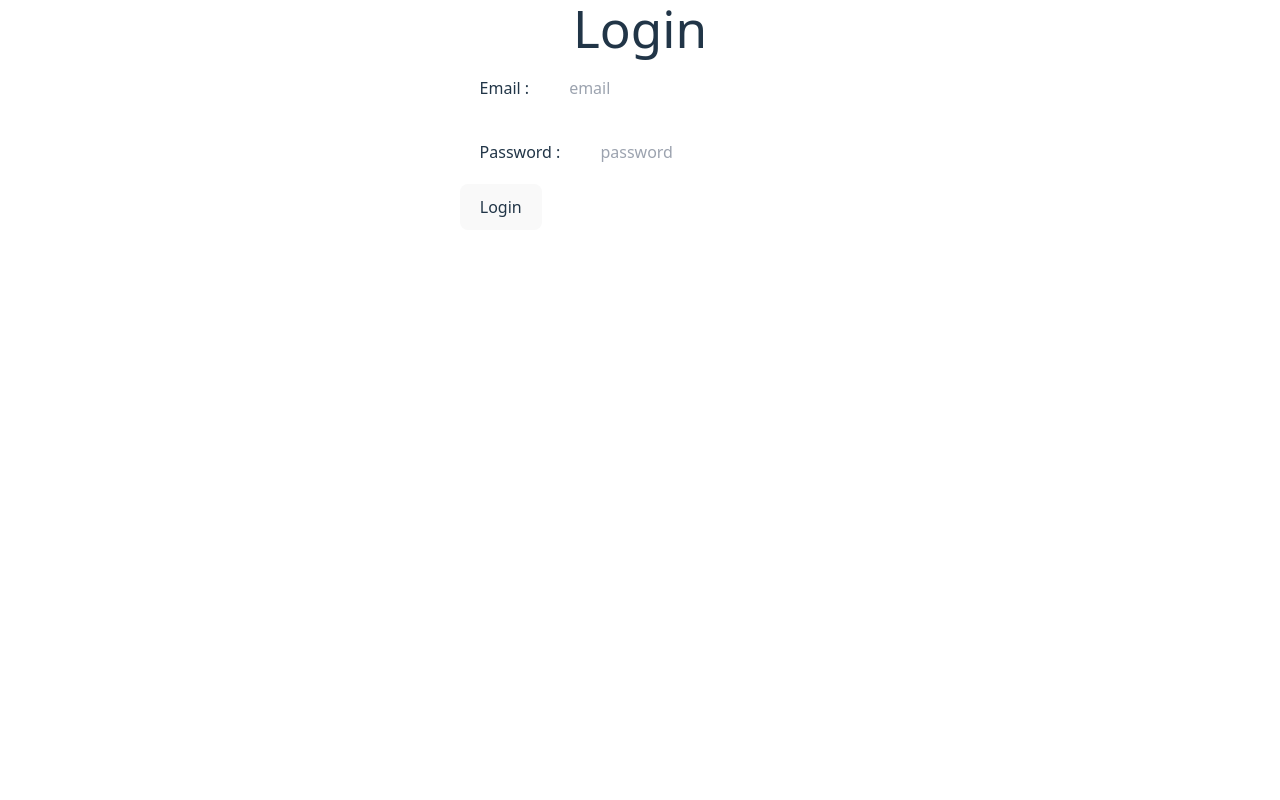
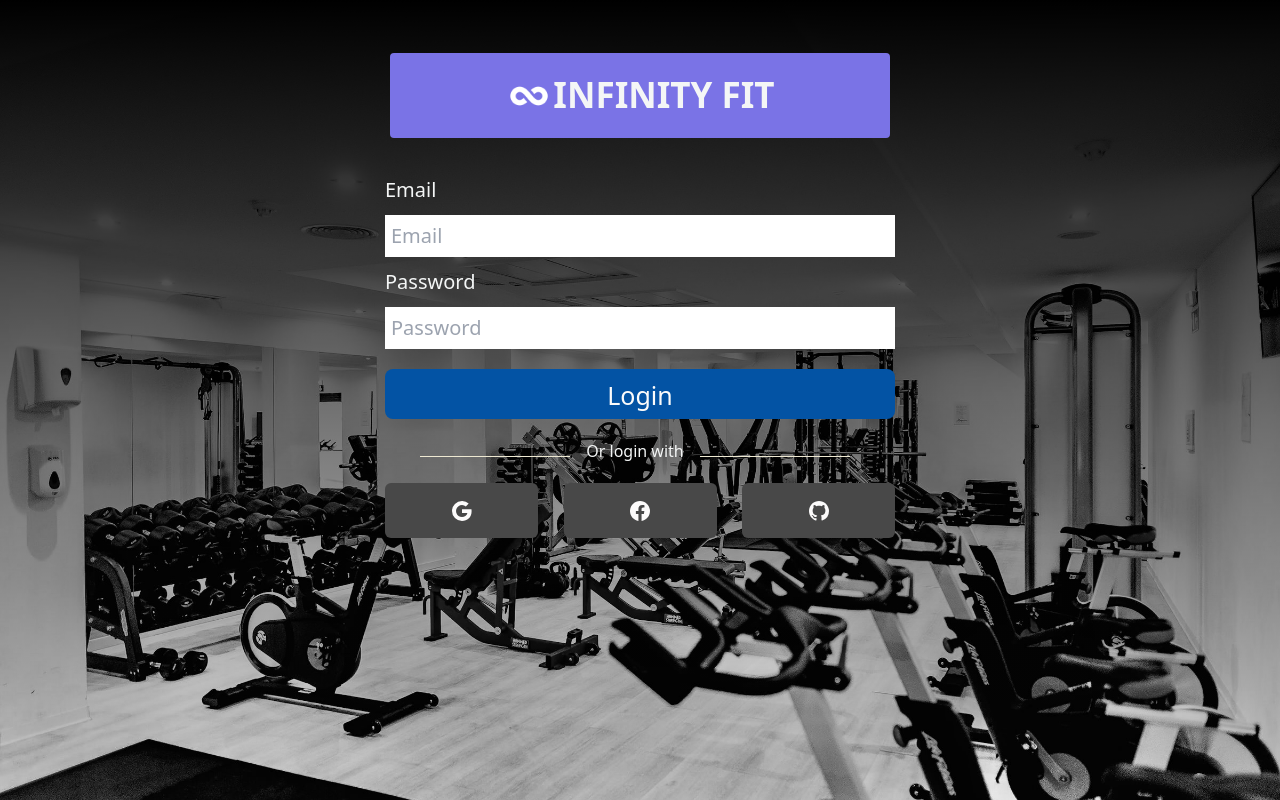
Before and after one commit to JSD5-InfinityFit/front-end-dev, a React (Vite) app: page /login in a window 1280 px wide. Built offline with nearby package versions, Linux system fonts and the light colour scheme.

Commit message:
finished create style register and login pages

```diff
--- a/package.json
+++ b/package.json
@@ -16,10 +16,12 @@
     "@mui/material": "^5.14.9",
     "@mui/x-date-pickers": "^6.14.0",
     "axios": "^1.5.0",
+    "bootstrap-icons": "^1.11.1",
     "cors": "^2.8.5",
     "dayjs": "^1.11.9",
     "react": "^18.2.0",
     "react-dom": "^18.2.0",
+    "react-icons": "^4.11.0",
     "react-router-dom": "^6.16.0",
     "react-toastify": "^9.1.3",
     "reactjs-popup": "^2.0.6"
--- a/src/pages/LoginPage.jsx
+++ b/src/pages/LoginPage.jsx
@@ -1,51 +1,116 @@
-
+import inifityLogo from "../assets/icons/infinity.png";
 import { useState } from "react";
-
+import { NavLink, useNavigate } from 'react-router-dom';
 
 function LoginPage() {
   const [email, setEmail] = useState();
   const [error, setError] = useState('')
   const [password, setPassword] = useState();
 
-
+  const onSubmit = (e) => {
+    e.preventDefault()
+    const auth = getAuth();
+    createUserWithEmailAndPassword(auth, email, password)
+        .then((userCredential) => {
+            // Signed in
+            updateProfile(auth.currentUser, {
+                displayName: e.userName, photoURL: "https://cdn0.iconfinder.com/data/icons/communication-456/24/account_profile_user_contact_person_avatar_placeholder-512.png"
+            })
+            const user = userCredential.user;
+            console.log(user);
+        })
+        .catch((error) => {
+            const errorCode = error.code;
+            const errorMessage = error.message;
+            console.log(errorCode, errorMessage);
+            // ..
+        });
+}
 
   return (
-    <div>
-      <h1>Login</h1>
-      <label>Email :</label>
-      <input
-        type="text"
-        placeholder="email"
-        value={email}
-        onChange={(ev) => setEmail(ev.target.value)}
-      />
-      <br></br>
-      <label >Password :</label>
-      <input
-        type="password"
-        placeholder="password"
-        value={password}
-        onChange={(ev) => setPassword(ev.target.value)}
-      />
-      <br></br>
-      <button onClick={()=> {signInWithEmailAndPassword(auth, email, password).catch((error) => {
-          const errorCode = error.code;
-          const errorMessage = error.message;
-			setError(error.message)
-          console.log(errorCode)
-          console.log(errorMessage)
+    <main className='center-top pt-12'>
+        <section className=''>
 
-        });
+            <div className='card'>
+                <div className='box-logo'>
+                    <h1 ><img
+                        src={inifityLogo}
+                        className="h-12 "
+                        alt="Infinity Fit Logo" />
+                        INFINITY FIT </h1>
+                </div>
+                <form >
+                    <div className='formtype pt-8'>
+                        <label htmlFor="email-address">
+                            Email
+                        </label> <br></br>
+                        <input
+                            type="email"
+                            label="Email address"
+                            value={email}
+                            onChange={(e) => setEmail(e.target.value)}
+                            required
+                            placeholder="Email"
+                        />
+                    </div>
 
-      }}>Login</button>
+                    <div className='formtype'>
+                        <label htmlFor="password">
+                            Password
+                        </label> <br></br>
+                        <input
+                            type="password"
+                            label="Create password"
+                            value={password}
+                            onChange={(e) => setPassword(e.target.value)}
+                            required
+                            placeholder="Password"
+                        />
+                    </div>
 
-		<span className="error">{error}</span>
+                    <div className='register-2'>
+                        <button className='button-register' style={{ backgroundColor: '#0353A4' }}
+                            type="submit"
+                            onClick={onSubmit}
+                        > Login</button>
+                    </div>
 
-    </div>
+                    <div className='line-login'>
+                        <div className='line-1'></div>
+                        <div className='line-2'><h2>Or login with</h2></div>
+                        <div className='line-1'></div>
+                    </div>
+                <div className='main-icons'>
+                    <div className='social-icons'>
+                        <div className='google'>
+                            <svg xmlns="http://www.w3.org/2000/svg" width="20" height="20" fill="currentColor" class="bi bi-google" viewBox="0 0 16 16">
+                                <path d="M15.545 6.558a9.42 9.42 0 0 1 .139 1.626c0 2.434-.87 4.492-2.384 5.885h.002C11.978 15.292 10.158 16 8 16A8 8 0 1 1 8 0a7.689 7.689 0 0 1 5.352 2.082l-2.284 2.284A4.347 4.347 0 0 0 8 3.166c-2.087 0-3.86 1.408-4.492 3.304a4.792 4.792 0 0 0 0 3.063h.003c.635 1.893 2.405 3.301 4.492 3.301 1.078 0 2.004-.276 2.722-.764h-.003a3.702 3.702 0 0 0 1.599-2.431H8v-3.08h7.545z" />
+                            </svg>
+                        </div>
+                    </div>
+                    <div className='social-icons-2'>
+                        <div className='facebook'>
+                            <svg xmlns="http://www.w3.org/2000/svg" width="20" height="20" fill="currentColor" class="bi bi-facebook" viewBox="0 0 16 16">
+                                <path d="M16 8.049c0-4.446-3.582-8.05-8-8.05C3.58 0-.002 3.603-.002 8.05c0 4.017 2.926 7.347 6.75 7.951v-5.625h-2.03V8.05H6.75V6.275c0-2.017 1.195-3.131 3.022-3.131.876 0 1.791.157 1.791.157v1.98h-1.009c-.993 0-1.303.621-1.303 1.258v1.51h2.218l-.354 2.326H9.25V16c3.824-.604 6.75-3.934 6.75-7.951z" />
+                            </svg>
+                        </div>
+                    </div>
+                    <div className='social-icons-3'>
+                        <div className='github'>
+                            <svg xmlns="http://www.w3.org/2000/svg" width="20" height="20" fill="currentColor" class="bi bi-github" viewBox="0 0 16 16">
+                                <path d="M8 0C3.58 0 0 3.58 0 8c0 3.54 2.29 6.53 5.47 7.59.4.07.55-.17.55-.38 0-.19-.01-.82-.01-1.49-2.01.37-2.53-.49-2.69-.94-.09-.23-.48-.94-.82-1.13-.28-.15-.68-.52-.01-.53.63-.01 1.08.58 1.23.82.72 1.21 1.87.87 2.33.66.07-.52.28-.87.51-1.07-1.78-.2-3.64-.89-3.64-3.95 0-.87.31-1.59.82-2.15-.08-.2-.36-1.02.08-2.12 0 0 .67-.21 2.2.82.64-.18 1.32-.27 2-.27.68 0 1.36.09 2 .27 1.53-1.04 2.2-.82 2.2-.82.44 1.1.16 1.92.08 2.12.51.56.82 1.27.82 2.15 0 3.07-1.87 3.75-3.65 3.95.29.25.54.73.54 1.48 0 1.07-.01 1.93-.01 2.2 0 .21.15.46.55.38A8.012 8.012 0 0 0 16 8c0-4.42-3.58-8-8-8z" />
+                            </svg>
+                        </div>
+                    </div>
+                </div>
 
+                </form>
+            </div>
 
+        </section >
+    </main >
 
-  );
-  }
+)
+}
 
 export default LoginPage;
--- a/src/pages/RegisterPage.css
+++ b/src/pages/RegisterPage.css
@@ -1,6 +1,10 @@
 body {
     margin: 0;
     padding: 0;
+    background: rgb(255, 255, 255);
+    background: linear-gradient(0deg, rgba(255, 255, 255, 0) 0%, rgba(0, 0, 0, 1) 100%), url('../assets/humphrey.jpg');
+    ;
+    background-size: cover;
 }
 
 .center-top {
@@ -9,12 +13,9 @@
     display: flex;
     align-items: center;
     justify-content: top;
-    background: rgb(255, 255, 255);
-    background: linear-gradient(0deg, rgba(255, 255, 255, 0) 0%, rgba(0, 0, 0, 1) 100%), url('../assets/humphrey.jpg');
-    ;
-    background-size: cover;
 }
-.container{
+
+.container {
     display: flex;
     justify-content: center;
 }
@@ -26,39 +27,125 @@
     font-size: 35px;
     padding: 15px;
     margin: 5px;
-    width: 320px;
+    width: 500px;
     height: 85px;
     flex-shrink: 0;
     font-weight: bold;
 }
 
-.formtype{
+.formtype {
     color: #F4F6F6;
     font-size: 20px;
 }
+
 .formtype label {
     margin: 0;
     padding: 0;
 }
+
 .formtype input {
     padding: 6px;
     width: 100%;
-    margin-top:  10px;
+    margin-top: 10px;
     margin-right: 0;
     margin-bottom: 10px;
     margin-left: 0;
+    color: #000;
 
 }
 
-.button-register{
-margin-top:10px;
-width: 100%;
-padding: 10px 60px;
-justify-content: center;
-align-items: center;
-color: #fbfbfb;
-font-size: 25px;
+.button-register {
+    height:50px;
+    margin-top: 10px;
+    width: 100%;
+    padding: 7px 60px;
+    justify-content: center;
+    align-items: center;
+    color: #fbfbfb;
+    font-size: 25px;
 }
-.w-100{
+
+.w-100 {
     width: 100%;
 }
+
+.line-1 {
+    margin-top: 30px;
+    width:30%;
+    height: 1px;
+    background: #eee9d2;
+
+
+}
+
+.line-login {
+    display: flex;
+    width: 500px;
+    justify-content: center;
+    align-items: center;
+    gap: 16px;
+}
+
+.line-2 {
+    color: #F4F6F6;
+    margin-top: 20px;
+
+}
+.social-icons{
+    color: #fcfbfb;
+    margin-top: 20px;
+    border-radius: 6px;
+    background: var(--sth-darkgrey, #484848);
+    display: flex;
+    height: 55px;
+    padding: 10px 60px;
+    justify-content: center;
+    align-items: center;
+   width: 30%;
+}
+.social-icons-2{
+
+    color: #fcfbfb;
+    margin-top: 20px;
+    border-radius: 6px;
+    background: var(--sth-darkgrey, #484848);
+    display: flex;
+    height: 55px;
+    padding: 10px 60px;
+    justify-content: center;
+    align-items: center;
+   width: 30%;
+}
+.social-icons-3{
+    color: #fcfbfb;
+    margin-top: 20px;
+    border-radius: 6px;
+    background: var(--sth-darkgrey, #484848);
+    display: flex;
+    height: 55px;
+    padding: 10px 60px;
+    justify-content: center;
+    align-items: center;
+   width: 30%;
+}
+.main-icons{
+    display: flex;
+   justify-content: space-between;
+}
+.sign-in p {
+ font-size: 30px;
+}
+.sign-in {
+    width: 100%;
+}
+.button-sign-in{
+    margin-top: 10px;
+    width: 100%;
+}
+.sign-in-2{
+    color: #fcfbfb;
+    padding: 8px 50px;
+    background-color: #0353A4;
+    border-radius: 6px;
+    font-size: 20px;
+}
--- a/src/pages/RegisterPage.jsx
+++ b/src/pages/RegisterPage.jsx
@@ -6,9 +6,12 @@
 import { colors } from '@mui/material';
 
 
+
+
 function RegisterPage() {
     const [email, setEmail] = useState('')
     const [password, setPassword] = useState('');
+
 
     const onSubmit = (e) => {
         e.preventDefault()
@@ -43,7 +46,7 @@
                             INFINITY FIT </h1>
                     </div>
                     <form >
-                            <div className='formtype pt-12'>
+                        <div className='formtype pt-8'>
                             <label htmlFor="email-address">
                                 Email
                             </label> <br></br>
@@ -58,7 +61,7 @@
                         </div>
 
                         <div className='formtype'>
-                                <label  htmlFor="password">
+                            <label htmlFor="password">
                                 Password
                             </label> <br></br>
                             <input
@@ -70,22 +73,68 @@
                                 placeholder="Password"
                             />
                         </div>
+                        <div className='formtype'>
+                            <label htmlFor="Confirm Password">
+                                Confirm Password
+                            </label> <br></br>
+                            <input
+                                type="password"
+                                label="Confirm Password"
+                                value={password}
+                                onChange={(e) => setPassword(e.target.value)}
+                                required
+                                placeholder="Confirm Password"
+                            />
+                        </div>
                         <div className='register-2'>
-
-                                    <button className='button-register' style={{backgroundColor:'#0353A4'}}
+                            <button className='button-register' style={{ backgroundColor: '#0353A4' }}
                                 type="submit"
                                 onClick={onSubmit}
                             > Register </button>
+                        </div>
 
+                        <div className='line-login'>
+                            <div className='line-1'></div>
+                            <div className='line-2'><h2>Or login with</h2></div>
+                            <div className='line-1'></div>
                         </div>
+                    <div className='main-icons'>
+                        <div className='social-icons'>
+                            <div className='google'>
+                                <svg xmlns="http://www.w3.org/2000/svg" width="20" height="20" fill="currentColor" class="bi bi-google" viewBox="0 0 16 16">
+                                    <path d="M15.545 6.558a9.42 9.42 0 0 1 .139 1.626c0 2.434-.87 4.492-2.384 5.885h.002C11.978 15.292 10.158 16 8 16A8 8 0 1 1 8 0a7.689 7.689 0 0 1 5.352 2.082l-2.284 2.284A4.347 4.347 0 0 0 8 3.166c-2.087 0-3.86 1.408-4.492 3.304a4.792 4.792 0 0 0 0 3.063h.003c.635 1.893 2.405 3.301 4.492 3.301 1.078 0 2.004-.276 2.722-.764h-.003a3.702 3.702 0 0 0 1.599-2.431H8v-3.08h7.545z" />
+                                </svg>
+                            </div>
+                        </div>
+                        <div className='social-icons-2'>
+                            <div className='facebook'>
+                                <svg xmlns="http://www.w3.org/2000/svg" width="20" height="20" fill="currentColor" class="bi bi-facebook" viewBox="0 0 16 16">
+                                    <path d="M16 8.049c0-4.446-3.582-8.05-8-8.05C3.58 0-.002 3.603-.002 8.05c0 4.017 2.926 7.347 6.75 7.951v-5.625h-2.03V8.05H6.75V6.275c0-2.017 1.195-3.131 3.022-3.131.876 0 1.791.157 1.791.157v1.98h-1.009c-.993 0-1.303.621-1.303 1.258v1.51h2.218l-.354 2.326H9.25V16c3.824-.604 6.75-3.934 6.75-7.951z" />
+                                </svg>
+                            </div>
+                        </div>
+                        <div className='social-icons-3'>
+                            <div className='github'>
+                                <svg xmlns="http://www.w3.org/2000/svg" width="20" height="20" fill="currentColor" class="bi bi-github" viewBox="0 0 16 16">
+                                    <path d="M8 0C3.58 0 0 3.58 0 8c0 3.54 2.29 6.53 5.47 7.59.4.07.55-.17.55-.38 0-.19-.01-.82-.01-1.49-2.01.37-2.53-.49-2.69-.94-.09-.23-.48-.94-.82-1.13-.28-.15-.68-.52-.01-.53.63-.01 1.08.58 1.23.82.72 1.21 1.87.87 2.33.66.07-.52.28-.87.51-1.07-1.78-.2-3.64-.89-3.64-3.95 0-.87.31-1.59.82-2.15-.08-.2-.36-1.02.08-2.12 0 0 .67-.21 2.2.82.64-.18 1.32-.27 2-.27.68 0 1.36.09 2 .27 1.53-1.04 2.2-.82 2.2-.82.44 1.1.16 1.92.08 2.12.51.56.82 1.27.82 2.15 0 3.07-1.87 3.75-3.65 3.95.29.25.54.73.54 1.48 0 1.07-.01 1.93-.01 2.2 0 .21.15.46.55.38A8.012 8.012 0 0 0 16 8c0-4.42-3.58-8-8-8z" />
+                                </svg>
+                            </div>
+                        </div>
+                    </div>
+
                     </form>
-
-                        <p>
-                            Already have an account?{' '}
+                    <div className='sign-in'>
+                    <p className='mt-8' style={{ color: 'white' ,textAlign:'center'  }}>
+                        Already have an account?
+                        <div className='button-sign-in'>
+                           <a className='sign-in-2'>
                             <NavLink to="/login" >
                                Sign in
                            </NavLink>
+                           </a>
+                           </div>
                     </p>
+                    </div>
                 </div>
 
             </section >
```
Also changed, not shown: src/pages/Information.jsx (added), 1 other file (tests, documents, lock files or other folders). Lines whose indentation alone changed are shown as unchanged.
